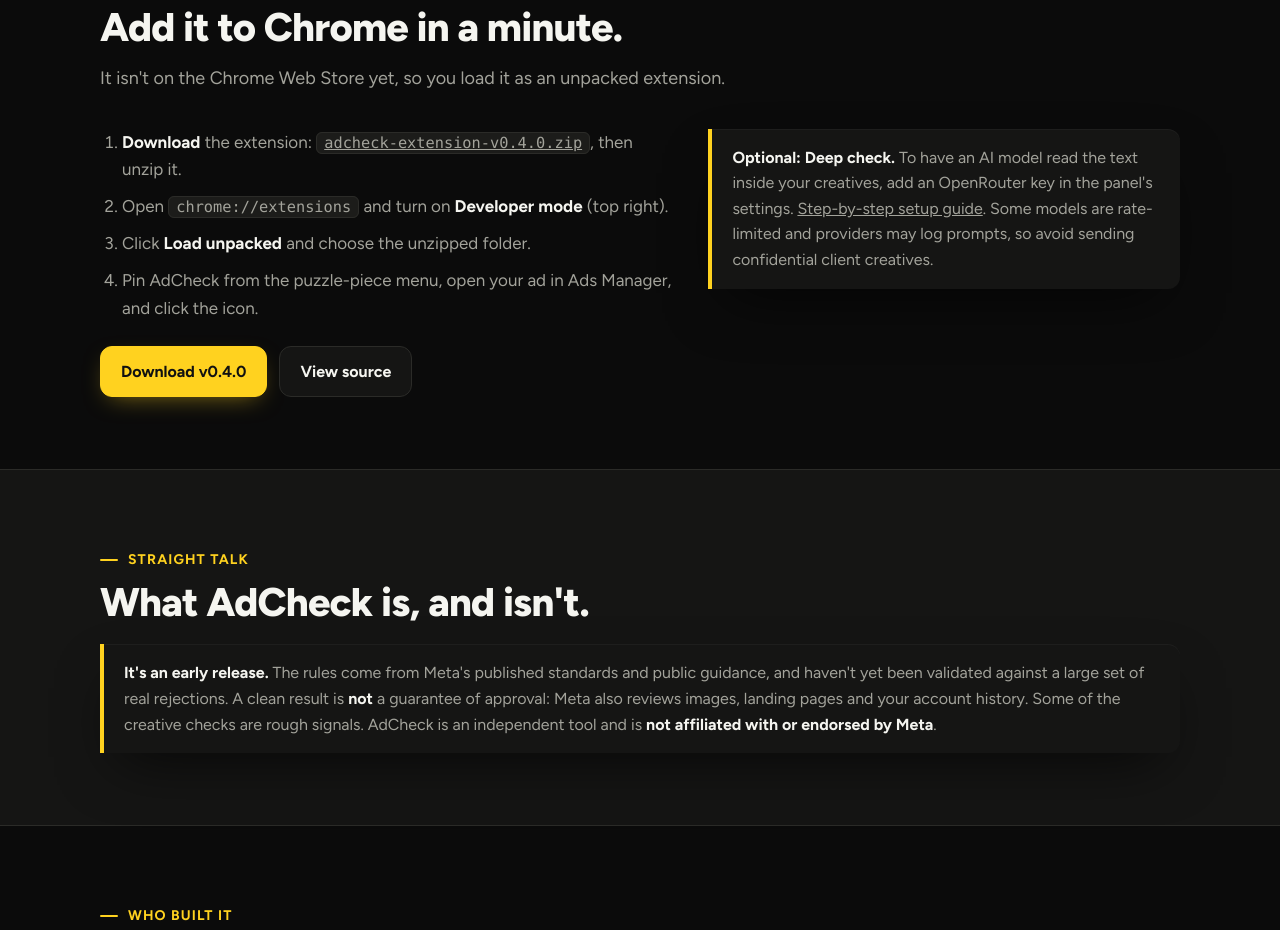
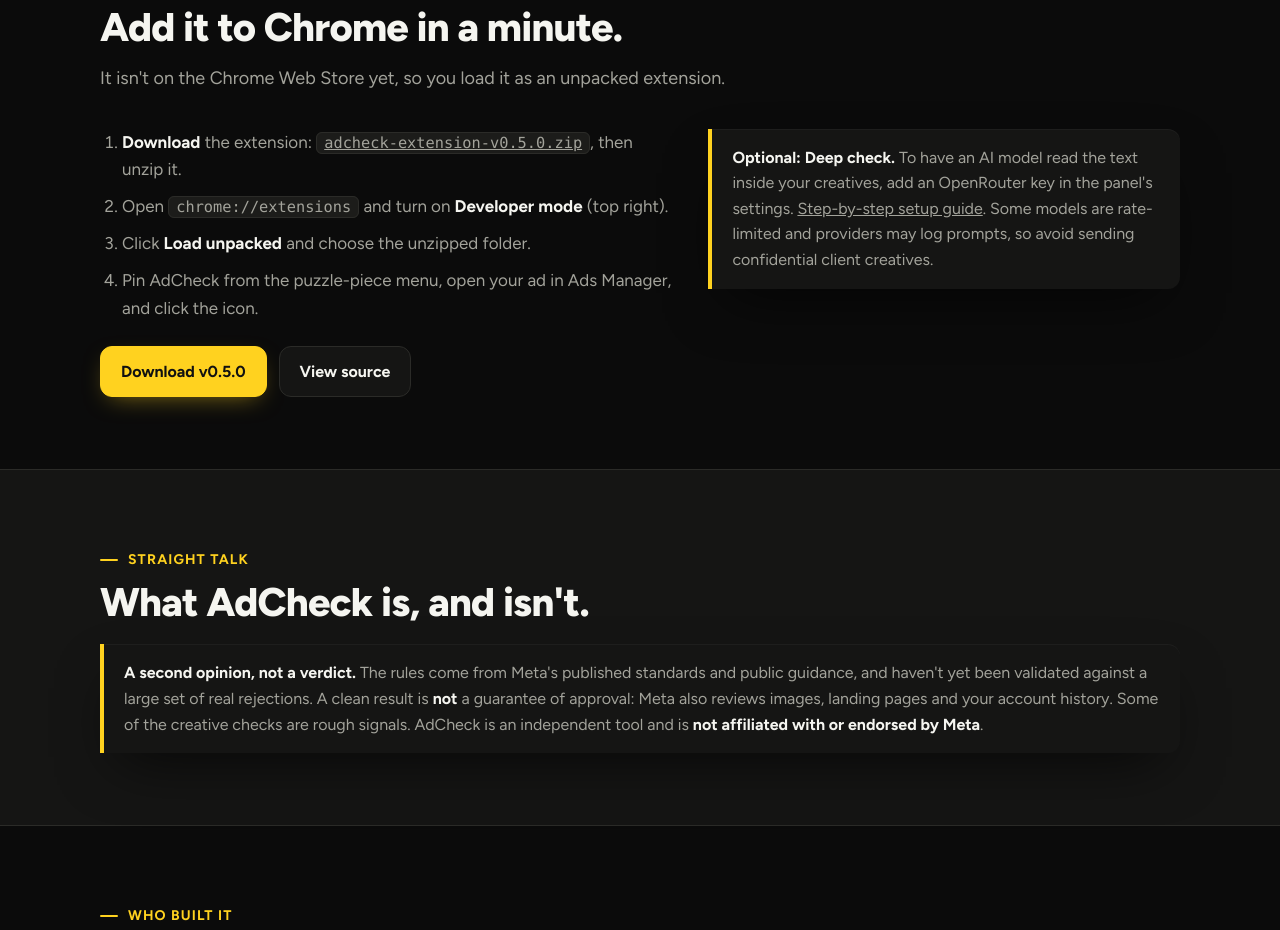
Before and after one commit to iam-knr/adsmentor-adcheck, a browser extension: page docs/index.html in a window 1280 px wide. Shown: the part 4686-5616 px from the top of the page. Drawn offline with Linux system fonts and the light colour scheme.

Commit message:
New icon and v0.5.0 landing page

```diff
--- a/docs/index.html
+++ b/docs/index.html
@@ -148,12 +148,12 @@
     <div class="install">
       <div>
         <ol>
-          <li><b>Download</b> the extension: <a href="download/adcheck-extension-v0.4.0.zip"><code>adcheck-extension-v0.4.0.zip</code></a>, then unzip it.</li>
+          <li><b>Download</b> the extension: <a href="download/adcheck-extension-v0.5.0.zip"><code>adcheck-extension-v0.5.0.zip</code></a>, then unzip it.</li>
           <li>Open <code>chrome://extensions</code> and turn on <b>Developer mode</b> (top right).</li>
           <li>Click <b>Load unpacked</b> and choose the unzipped folder.</li>
           <li>Pin AdCheck from the puzzle-piece menu, open your ad in Ads Manager, and click the icon.</li>
         </ol>
-        <div class="cta"><a class="btn primary" href="download/adcheck-extension-v0.4.0.zip">Download v0.4.0</a><a class="btn" href="https://github.com/iam-knr/adsmentor-adcheck">View source</a></div>
+        <div class="cta"><a class="btn primary" href="download/adcheck-extension-v0.5.0.zip">Download v0.5.0</a><a class="btn" href="https://github.com/iam-knr/adsmentor-adcheck">View source</a></div>
       </div>
       <div class="note">
         <b>Optional: Deep check.</b> To have an AI model read the text inside your creatives, add an OpenRouter key in the panel's settings. <a href="openrouter-setup/">Step-by-step setup guide</a>. Some models are rate-limited and providers may log prompts, so avoid sending confidential client creatives.
@@ -167,7 +167,7 @@
     <div class="eyebrow">Straight talk</div>
     <h2>What AdCheck is, and isn't.</h2>
     <div class="note" style="margin-top:20px">
-      <b>It's an early release.</b> The rules come from Meta's published standards and public guidance, and haven't yet been validated against a large set of real rejections. A clean result is <b>not</b> a guarantee of approval: Meta also reviews images, landing pages and your account history. Some of the creative checks are rough signals. AdCheck is an independent tool and is <b>not affiliated with or endorsed by Meta</b>.
+      <b>A second opinion, not a verdict.</b> The rules come from Meta's published standards and public guidance, and haven't yet been validated against a large set of real rejections. A clean result is <b>not</b> a guarantee of approval: Meta also reviews images, landing pages and your account history. Some of the creative checks are rough signals. AdCheck is an independent tool and is <b>not affiliated with or endorsed by Meta</b>.
     </div>
   </div>
 </section>
```
Also changed, not shown: docs/favicon.svg.
